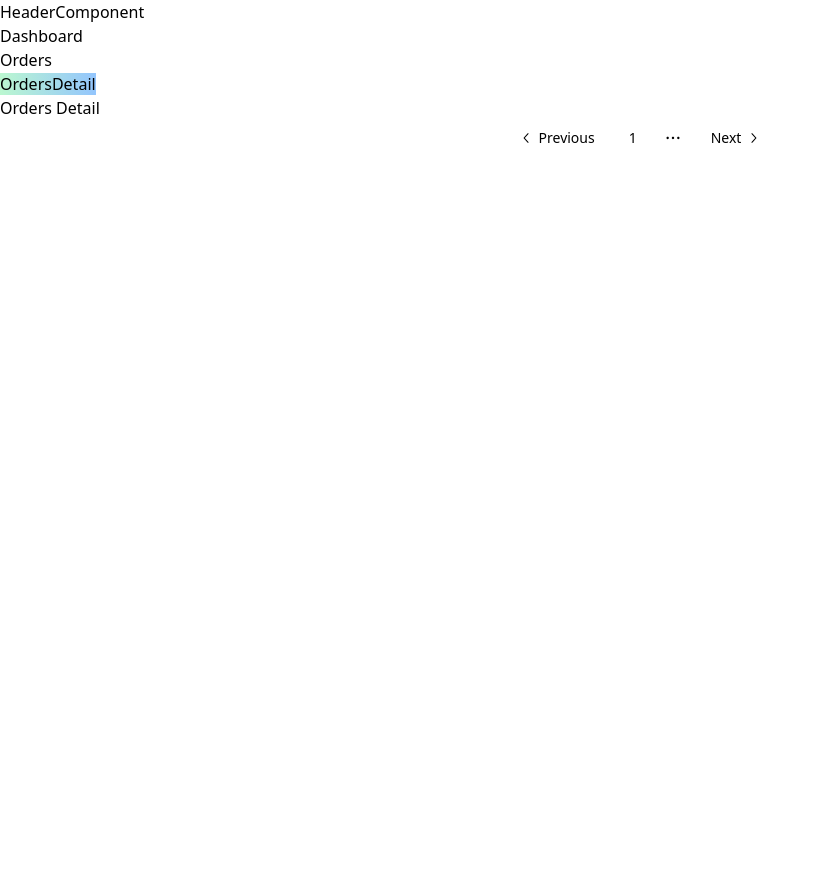
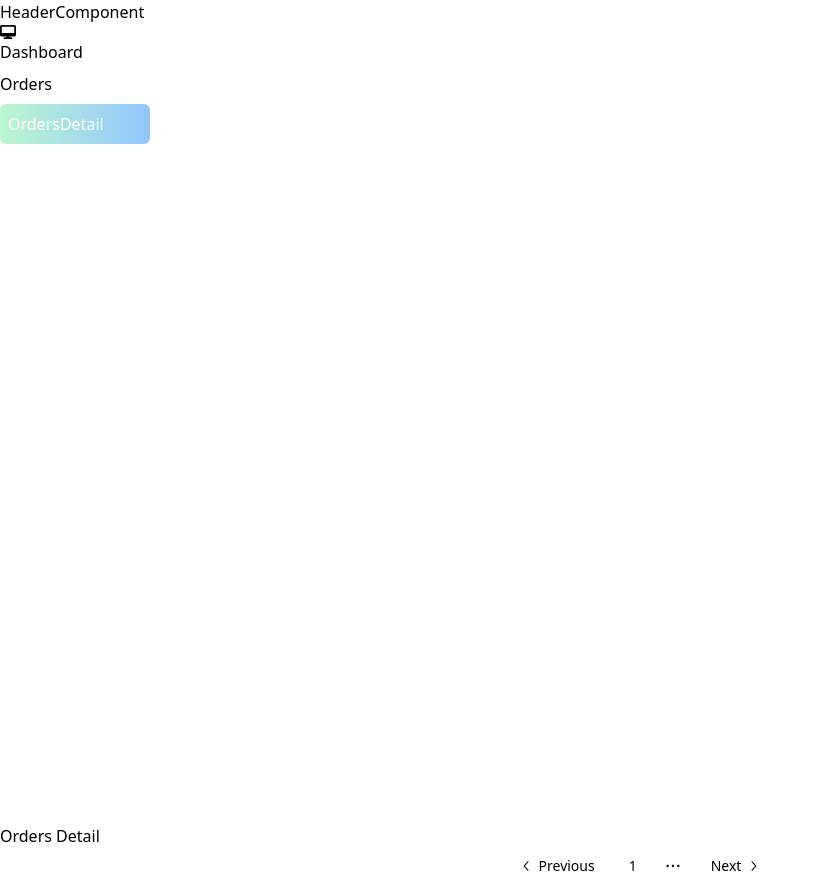
Before and after one commit to Moniroth-03/pos-frontend-IP-Project, a React (Vite) app: page /ordersDetail in a window 1280 px wide. Shown: the whole page, without its empty margins (0-820 px from the left). Before the commit the page ends 800 px from the top, so only its background shows below. Built offline with nearby package versions, Linux system fonts and the light colour scheme; sample sign-in values are in the browser's storage.

Commit message:
doing on nav link

```diff
--- a/src/app/layout/navigations/navigation.component.tsx
+++ b/src/app/layout/navigations/navigation.component.tsx
@@ -1,29 +1,25 @@
 import { NavLink } from "react-router-dom";
-
+import { FaDesktop } from "react-icons/fa6";
 let arr = [
-  { name: "Dashboard", path: "/dashboard" },
+  { name: "Dashboard", path: "/dashboard", icon:<FaDesktop /> },
   { name: "Orders", path: "/orders" },
   { name: "OrdersDetail", path: "/ordersDetail" },
 ];
 
 const NavigationComponent = () => {
   return (
-    <div>
+    <div className="flex flex-col gap-2 w-[150px] h-screen ">
       {arr.map((obj) => (
-        <div>
         <NavLink
           to={obj.path}
-            className={({ isActive, isPending }) =>
-              isPending
-                ? "pending"
-                : isActive
-                ? "bg-gradient-to-r from-green-200 to-blue-300"
+          className={({ isActive }) =>
+            isActive
+              ? "bg-gradient-to-r from-green-200 to-blue-300 text-white p-2 rounded-md flex gap-3 items-center"
               : ""
           }
         >
-            {obj.name}
+          {obj.icon} {obj.name}
         </NavLink>
-        </div>
       ))}
     </div>
   );
```
Lines whose indentation alone changed are shown as unchanged.
